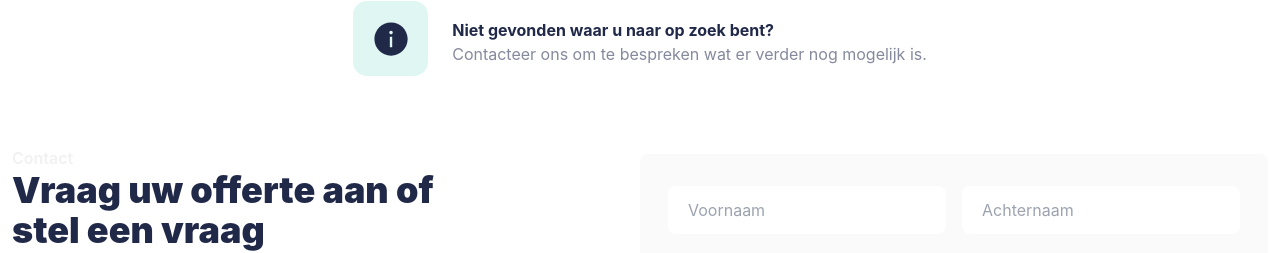
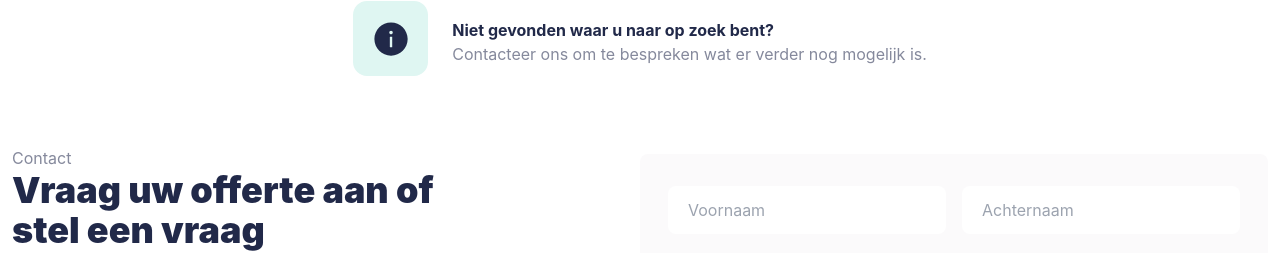
Before and after one commit to web3thijs/twe-nextjs-frontend, a Next.js app: page / in a window 1280 px wide. Shown: the part 1325-1578 px from the top of the page. Built offline with nearby package versions, Linux system fonts and the light colour scheme.

Commit message:
Small title color

```diff
--- a/components/sections/contact/Contact.tsx
+++ b/components/sections/contact/Contact.tsx
@@ -6,7 +6,7 @@ function Contact() {
     <>
         <div className="grid grid-cols-1 md:grid-cols-2">
           <div>
-          <p className="text-gray-light font-semibold">Contact</p>
+          <p className="text-gray">Contact</p>
           <p className="text-3xl md:text-4xl font-black text-blueish">Vraag uw offerte aan of <span className="hidden xl:inline"><br/></span> stel een vraag</p>
           </div>
         </div>
```
